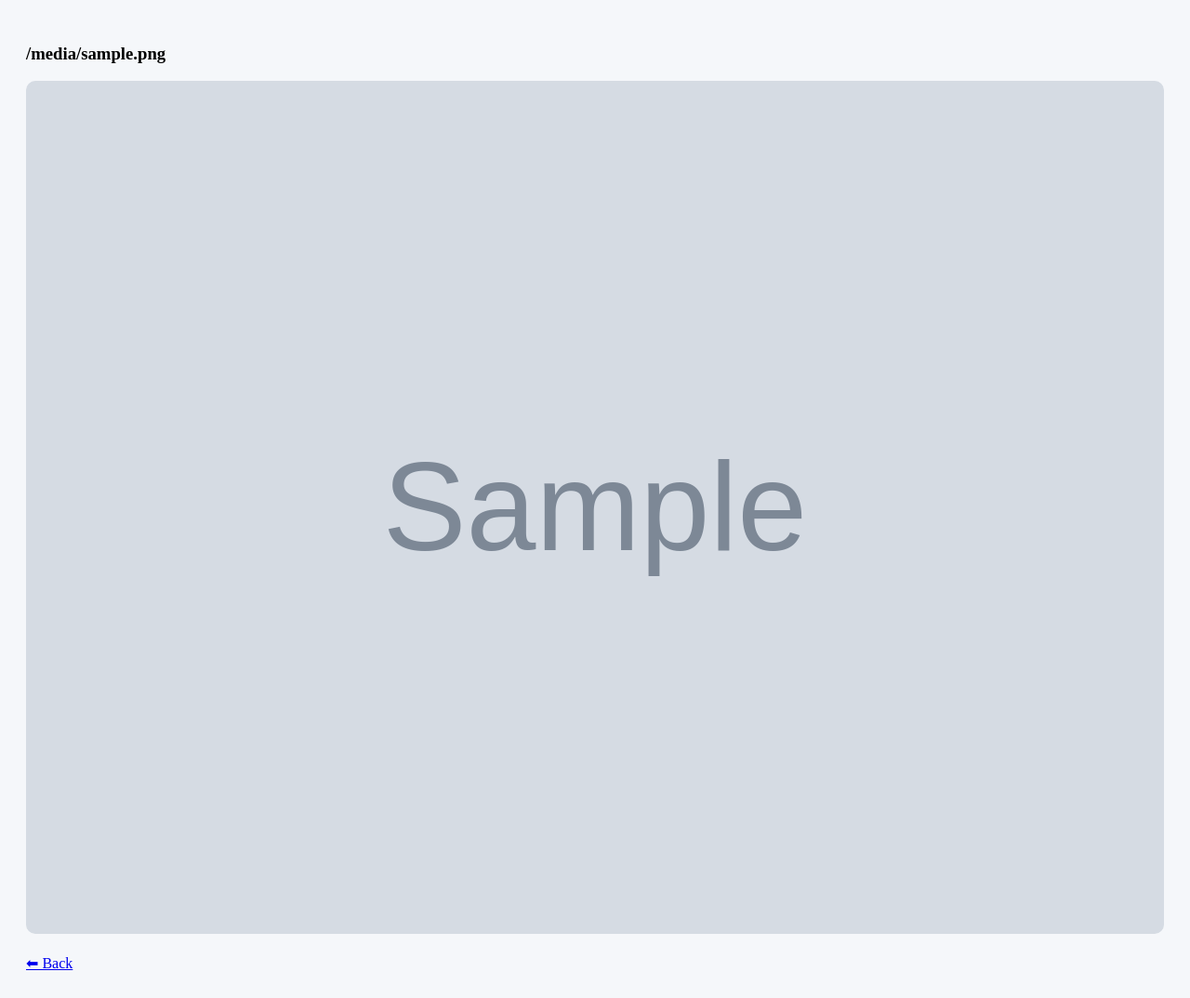
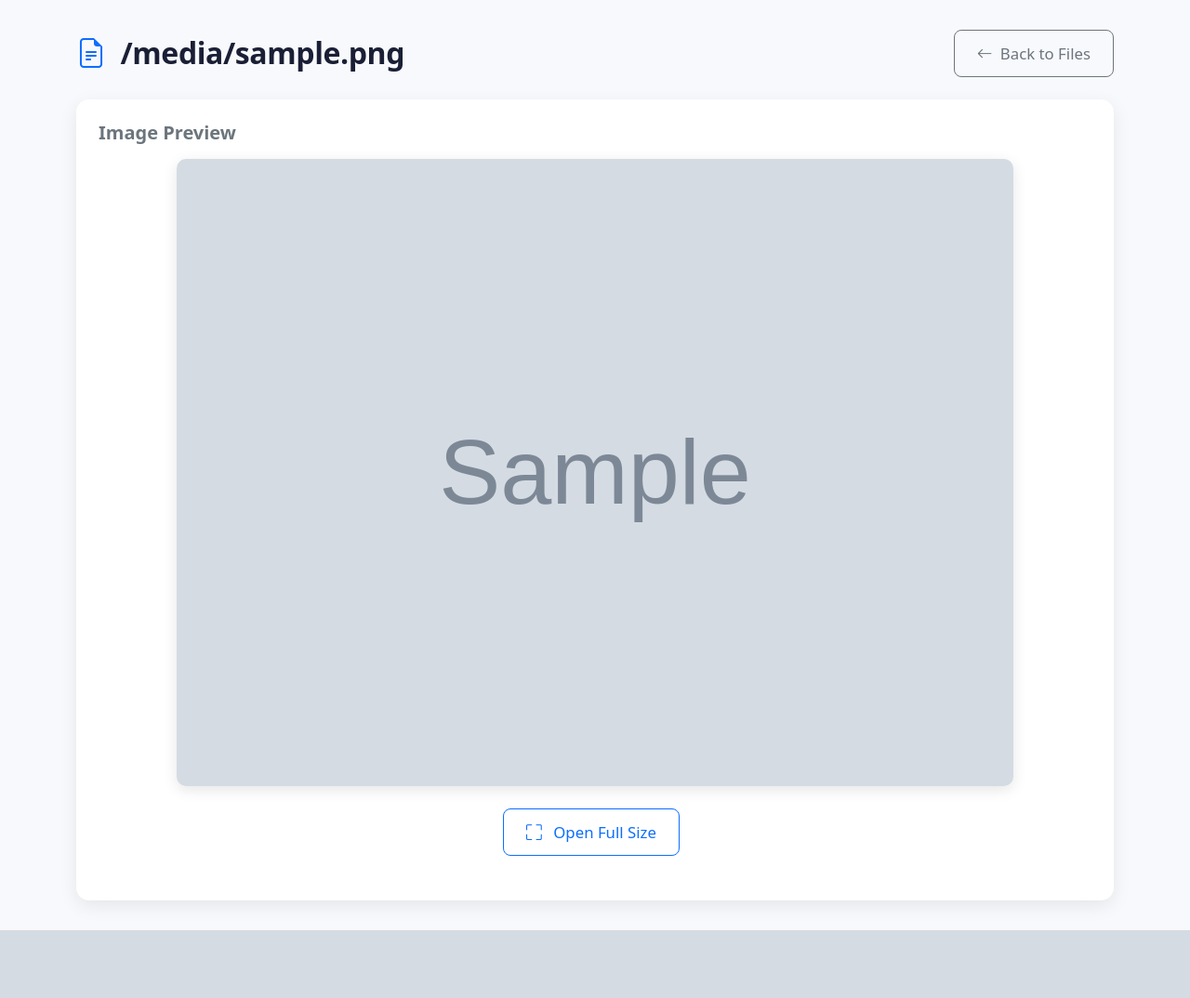
Before and after one commit to vijay7224/VIJAY_AIML, a Flask app: template stockmodel/templates/view.html in a window 1280 px wide. Shown: the whole page at 93% size. After the commit the page ends 1001 px from the top, so only its background shows below. Run offline with Flask 3, Linux system fonts and the light colour scheme; the template is opened without the code that fills it: most values are stand-ins (such as "Sample title", 1, 10 or a date in 2020); grey boxes marked "Sample" are stand-in pictures; some libraries are stand-ins or nearby versions.

Commit message:
Update view.html

```diff
--- a/stockmodel/templates/view.html
+++ b/stockmodel/templates/view.html
@@ -1,40 +1,179 @@
 <!DOCTYPE html>
-<html>
+<html lang="en">
 <head>
-    <title>View File</title>
-    <meta name="viewport" content="width=device-width, initial-scale=1">
+    <meta charset="UTF-8">
+    <meta name="viewport" content="width=device-width, initial-scale=1.0">
+    <title>View File - {{ file.filename }}</title>
+
+    <!-- Bootstrap 5 CSS -->
+    <link href="https://cdn.jsdelivr.net/npm/bootstrap@5.3.3/dist/css/bootstrap.min.css" rel="stylesheet" integrity="sha384-QWTKZyjpPEjISv5WaRU9OFeRpok6YctnYmDr5pNlyT2bRjXh0JMhjY6hW+ALEwIH" crossorigin="anonymous">
+
+    <!-- Bootstrap Icons -->
+    <link rel="stylesheet" href="https://cdn.jsdelivr.net/npm/bootstrap-icons@1.11.3/font/bootstrap-icons.min.css">
 
     <style>
+        :root {
+            --primary:    #0d6efd;
+            --light-bg:   #f8f9fc;
+            --card-shadow: 0 6px 20px rgba(0,0,0,0.08);
+        }
+
         body {
-            padding: 20px;
-            background: #f5f7fa;
+            background-color: var(--light-bg);
+            font-family: system-ui, -apple-system, "Segoe UI", Roboto, sans-serif;
+            min-height: 100vh;
+            padding: 2rem 1rem;
         }
-        iframe {
+
+        .viewer-header {
+            font-weight: 700;
+            color: #1a1f36;
+            letter-spacing: -0.4px;
+        }
+
+        .viewer-card {
+            border: none;
+            border-radius: 14px;
+            box-shadow: var(--card-shadow);
+            overflow: hidden;
+            background: white;
+        }
+
+        .iframe-wrapper {
+            position: relative;
+            width: 100%;
+            padding-top: 141.42%;           /* ≈ A4 ratio 1:1.4142 → good starting point for PDFs */
+            background: #f0f2f5;
             border-radius: 10px;
+            overflow: hidden;
+        }
+
+        .iframe-wrapper iframe {
+            position: absolute;
+            top: 0;
+            left: 0;
+            width: 100%;
+            height: 100%;
+            border: none;
+        }
+
+        .img-wrapper {
+            max-width: 100%;
+            border-radius: 10px;
+            overflow: hidden;
+            box-shadow: 0 4px 15px rgba(0,0,0,0.1);
+        }
+
+        .img-wrapper img {
+            width: 100%;
+            height: auto;
+            display: block;
+        }
+
+        .btn-lg {
+            padding: 0.75rem 1.5rem;
+            font-size: 1.05rem;
+        }
+
+        .loading-overlay {
+            position: absolute;
+            inset: 0;
+            background: rgba(255,255,255,0.7);
+            display: flex;
+            align-items: center;
+            justify-content: center;
+            z-index: 10;
+            transition: opacity 0.4s;
+        }
+
+        .loading-overlay.hidden {
+            opacity: 0;
+            pointer-events: none;
+        }
+
+        @media (min-width: 992px) {
+            .iframe-wrapper {
+                padding-top: 75%;          /* Wider on desktop → better experience */
+            }
+        }
+
+        @media (max-width: 576px) {
+            .btn { width: 100%; margin-bottom: 0.75rem; }
         }
     </style>
 </head>
-
 <body>
 
-<h3>{{ file.filename }}</h3>
+    <div class="container">
 
-{% if file.type == 'pdf' %}
-<iframe
-    src="https://drive.google.com/file/d/{{ file.file_id }}/preview"
-    width="100%" height="600">
-</iframe>
+        <div class="d-flex justify-content-between align-items-center mb-4 flex-wrap gap-3">
+            <h2 class="viewer-header mb-0">
+                <i class="bi bi-file-earmark-text me-2 text-primary"></i>
+                {{ file.filename }}
+            </h2>
+            <a href="/" class="btn btn-outline-secondary btn-lg">
+                <i class="bi bi-arrow-left me-1"></i> Back to Files
+            </a>
+        </div>
 
-<br><br>
+        <div class="viewer-card p-3 p-md-4">
 
-<a href="{{ file.download_url }}" class="btn btn-success">⬇ Download PDF</a>
+            {% if file.type == 'pdf' %}
+            <div class="mb-4">
+                <h5 class="fw-semibold mb-3 text-secondary">PDF Preview</h5>
 
-{% else %}
-<img src="{{ file.view_url }}" width="100%" style="border-radius:10px;">
-{% endif %}
+                <div class="iframe-wrapper">
+                    <!-- Optional loading spinner -->
+                    <div class="loading-overlay" id="pdfLoading">
+                        <div class="spinner-border text-primary" role="status" style="width: 3rem; height: 3rem;">
+                            <span class="visually-hidden">Loading...</span>
+                        </div>
+                    </div>
 
-<br><br>
-<a href="/" class="btn btn-primary">⬅ Back</a>
+                    <iframe
+                        src="https://drive.google.com/file/d/{{ file.file_id }}/preview"
+                        allowfullscreen
+                        loading="lazy">
+                    </iframe>
+                </div>
 
+                <div class="mt-4 text-center text-md-start">
+                    <a href="{{ file.download_url }}" class="btn btn-success btn-lg">
+                        <i class="bi bi-download me-2"></i> Download PDF
+                    </a>
+                </div>
+            </div>
+
+            {% else %}
+            <div class="mb-4">
+                <h5 class="fw-semibold mb-3 text-secondary">Image Preview</h5>
+
+                <div class="img-wrapper mx-auto" style="max-width: 900px;">
+                    <img src="{{ file.view_url }}" alt="{{ file.filename }}" loading="lazy">
+                </div>
+
+                <div class="mt-4 text-center">
+                    <a href="{{ file.view_url }}" target="_blank" class="btn btn-outline-primary btn-lg me-2">
+                        <i class="bi bi-fullscreen me-2"></i> Open Full Size
+                    </a>
+                </div>
+            </div>
+            {% endif %}
+
+        </div>
+
+    </div>
+
+    <!-- Optional: hide loading spinner after some time or on load -->
+    <script>
+        // Hide loading overlay after 4 seconds (or you can listen to iframe load if possible)
+        setTimeout(() => {
+            const loader = document.getElementById('pdfLoading');
+            if (loader) loader.classList.add('hidden');
+        }, 4000);
+    </script>
+
+    <!-- Bootstrap JS (optional) -->
+    <script src="https://cdn.jsdelivr.net/npm/bootstrap@5.3.3/dist/js/bootstrap.bundle.min.js" integrity="sha384-YvpcrYf0tY3lHB60NNkmXc5s9fDVZLESaAA55NDzOxhy9GkcIdslK1eN7N6jIeHz" crossorigin="anonymous"></script>
 </body>
 </html>
```
